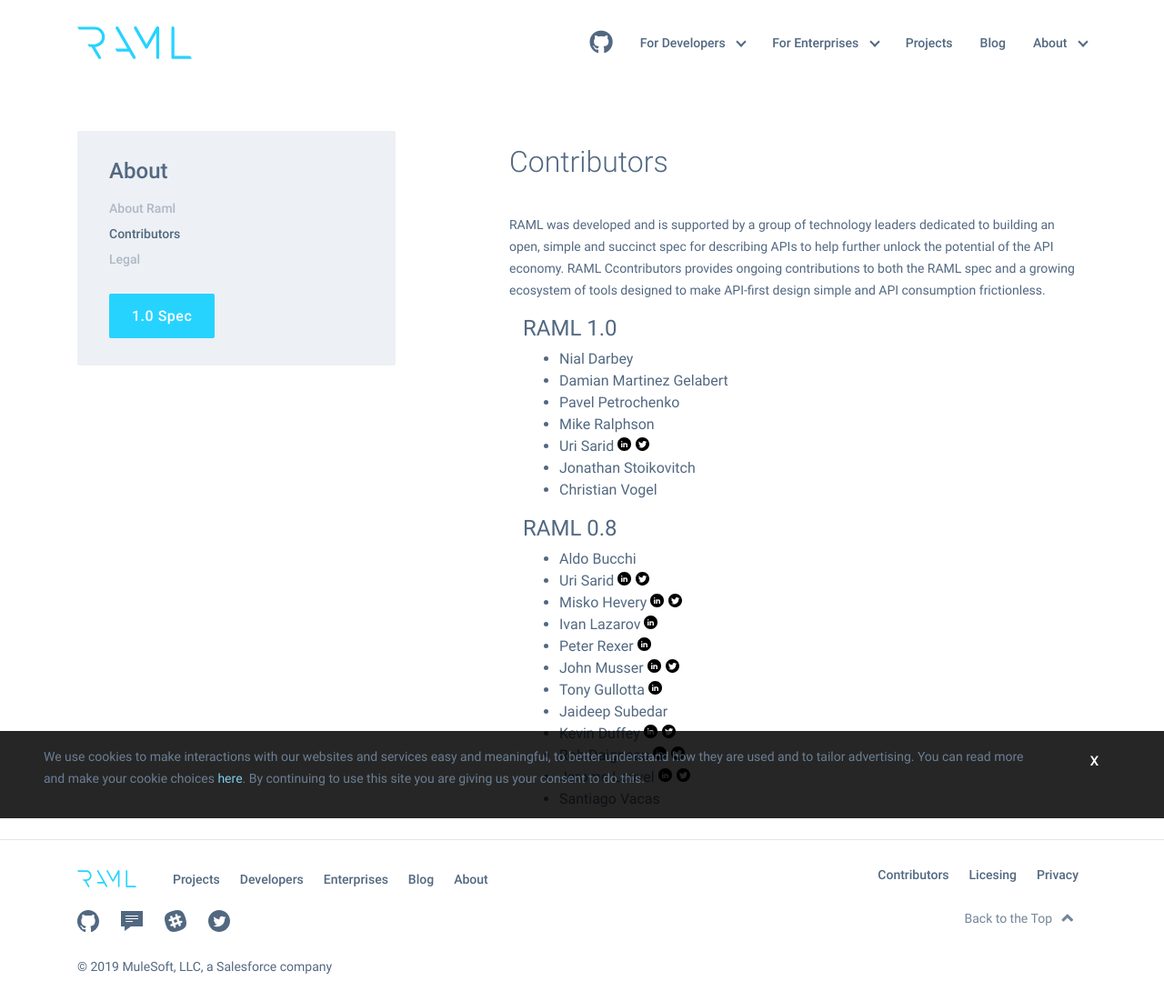
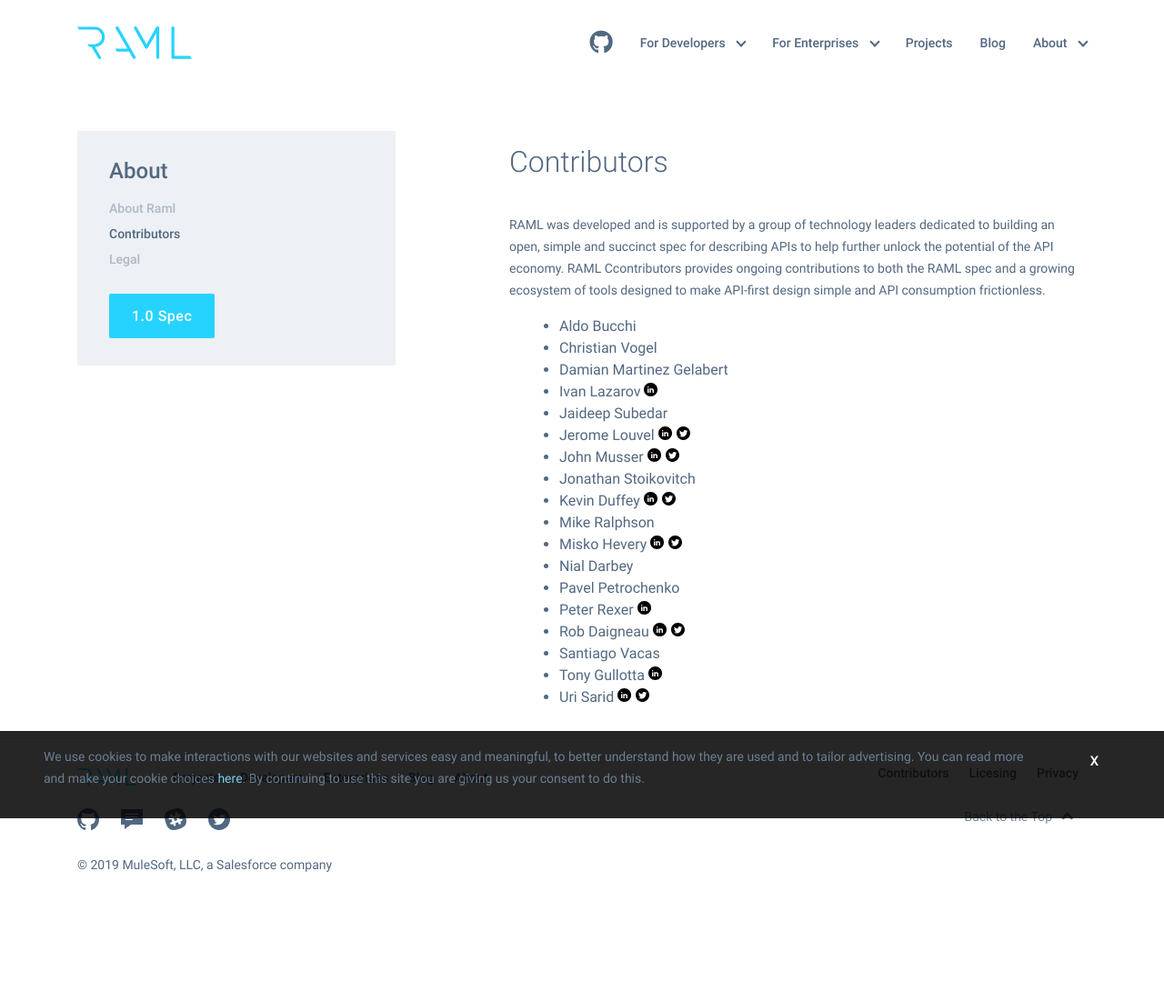
Before and after one commit to raml-org/raml-org, a Jekyll site: the page built from contributors.html, in a window 1280 px wide. Shown: the whole page at 91% size. Built offline with Jekyll 4.4.1, drawn with Linux system fonts in a browser that asks for light colours; nearby versions of some CDN libraries; after the commit the page ends 989 px from its top, so only the background shows below that.

Commit message:
contributors list

```diff
--- a/contributors.html
+++ b/contributors.html
@@ -8,32 +8,24 @@
 <p>RAML was developed and is supported by a group of technology leaders dedicated to building an open, simple and succinct spec for describing APIs to help further unlock the potential of the API economy. RAML Ccontributors provides ongoing contributions to both the RAML spec and a growing ecosystem of tools designed to make API-first design simple and API consumption frictionless.</p>
 
 <div class="container">
-    <h2>RAML 1.0</h2>
     <ul class="contributors-list">
+        <li>Aldo Bucchi</li>
+        <li>Christian Vogel</li>
+        <li>Damian Martinez Gelabert</li>
+        <li>Ivan Lazarov <a href="http://www.linkedin.com/pub/ivan-lazarov/0/6a8/"  target="_blank" class="linkedin"> </a></li>
+        <li>Jaideep Subedar </li>
+        <li>Jerome Louvel <a href="https://www.linkedin.com/in/jlouvel/" target="_blank" class="linkedin"> </a><a href="https://twitter.com/jlouvel" target= "_blank" class="twitter"> </a></li>
+        <li>John Musser <a href="http://www.linkedin.com/in/jmusser" target="_blank" class="linkedin"> </a><a href="https://twitter.com/johnmusser" target= "_blank" class="twitter"> </a></li>
+        <li>Jonathan Stoikovitch</li>
+        <li>Kevin Duffey <a href="https://www.linkedin.com/pub/kevin-duffey/1a/a55/691" target="_blank" class="linkedin"> </a><a href="https://twitter.com/kevinmduffey" target= "_blank" class="twitter"> </a></li>
+        <li>Mike Ralphson</li>
+        <li>Misko Hevery <a href="http://www.linkedin.com/pub/misko-hevery/0/3b1/388" target="_blank" class="linkedin"> </a><a href="https://twitter.com/mhevery" target="_blank" class="twitter"> </a></li>
         <li>Nial Darbey</li>
-        <li>Damian Martinez Gelabert</li>
         <li>Pavel Petrochenko</li>
-        <li>Mike Ralphson</li>
+        <li>Peter Rexer <a href="http://www.linkedin.com/pub/peter-rexer/0/183/40b" target="_blank" class="linkedin"> </a></li>
+        <li>Rob Daigneau <a href="https://www.linkedin.com/in/rdaigneau" target="_blank" class="linkedin"> </a><a href="https://twitter.com/SOAPatterns" target= "_blank" class="twitter"> </a></li>
+        <li>Santiago Vacas</li>
+        <li>Tony Gullotta <a href="http://www.linkedin.com/pub/tony-gullotta/0/15a/b23" target="_blank" class="linkedin"> </a></li>
         <li>Uri Sarid <a href="http://www.linkedin.com/in/sarid" target="_blank" class="linkedin" > </a><a href="https://twitter.com/usarid" target="_blank" class="twitter" > </a></li>
-        <li>Jonathan Stoikovitch</li>
-        <li>Christian Vogel</li>
     </ul>
 </div>
-
-<div class="container">
-    <h2>RAML 0.8</h2>
-    <ul class="contributors-list">
-        <li>Aldo Bucchi</li>
-        <li>Uri Sarid <a href="http://www.linkedin.com/in/sarid" target="_blank" class="linkedin" > </a><a href="https://twitter.com/usarid" target="_blank" class="twitter" > </a></li>
-        <li>Misko Hevery <a href="http://www.linkedin.com/pub/misko-hevery/0/3b1/388" target="_blank" class="linkedin"> </a><a href="https://twitter.com/mhevery" target="_blank" class="twitter"> </a></li>
-        <li>Ivan Lazarov <a href="http://www.linkedin.com/pub/ivan-lazarov/0/6a8/"  target="_blank" class="linkedin"> </a></li>
-        <li>Peter Rexer <a href="http://www.linkedin.com/pub/peter-rexer/0/183/40b" target="_blank" class="linkedin"> </a></li>
-        <li>John Musser <a href="http://www.linkedin.com/in/jmusser" target="_blank" class="linkedin"> </a><a href="https://twitter.com/johnmusser" target= "_blank" class="twitter"> </a></li>
-        <li>Tony Gullotta <a href="http://www.linkedin.com/pub/tony-gullotta/0/15a/b23" target="_blank" class="linkedin"> </a></li>
-        <li>Jaideep Subedar </li>
-        <li>Kevin Duffey <a href="https://www.linkedin.com/pub/kevin-duffey/1a/a55/691" target="_blank" class="linkedin"> </a><a href="https://twitter.com/kevinmduffey" target= "_blank" class="twitter"> </a></li>
-        <li>Rob Daigneau <a href="https://www.linkedin.com/in/rdaigneau" target="_blank" class="linkedin"> </a><a href="https://twitter.com/SOAPatterns" target= "_blank" class="twitter"> </a></li>
-        <li>Jerome Louvel <a href="https://www.linkedin.com/in/jlouvel/" target="_blank" class="linkedin"> </a><a href="https://twitter.com/jlouvel" target= "_blank" class="twitter"> </a></li>
-        <li>Santiago Vacas</li>
-    </ul>
-</div>
```
